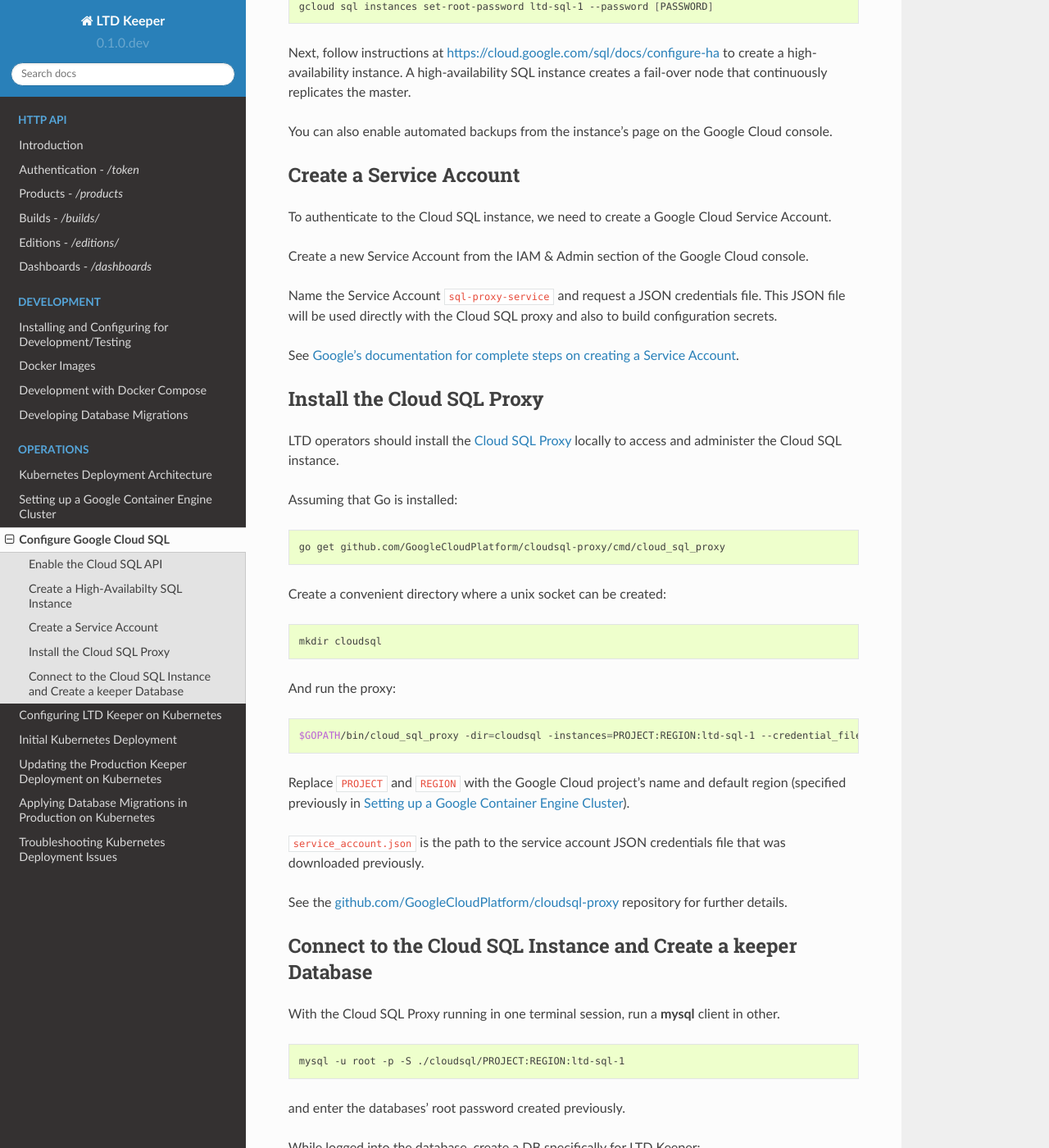
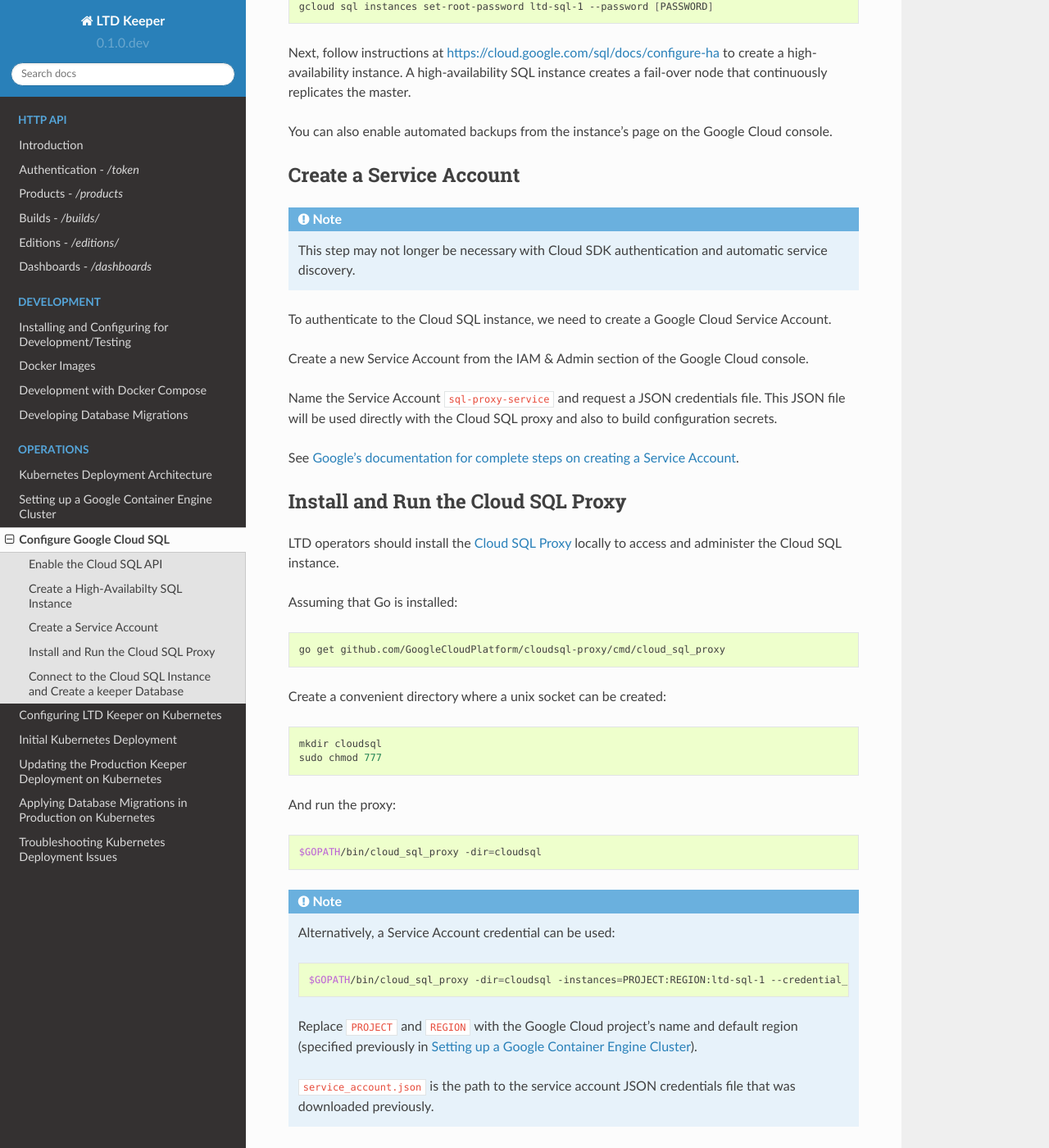
Before and after one commit to lsst-sqre/ltd-keeper, a Sphinx documentation site: the page built from docs/gke-cloudsql.rst, in a window 1280 px wide and 1400 px high, scrolled down 761 px. Shown: the whole window at 82% size. Built offline with Sphinx 7.4.7 and the Read the Docs theme 2.0.0, drawn with Linux system fonts in a browser that asks for light colours.

Commit message:
Update cloudsql docs with cloud sdk creds
This is a useful way to log into a CloudSQL DB on a dev machine without
having to set up a service account.

```diff
--- a/docs/gke-cloudsql.rst
+++ b/docs/gke-cloudsql.rst
@@ -38,6 +38,10 @@
 Create a Service Account
 ========================
 
+.. note::
+
+   This step may not longer be necessary with Cloud SDK authentication and automatic service discovery.
+
 To authenticate to the Cloud SQL instance, we need to create a Google Cloud Service Account.
 
 Create a new Service Account from the IAM & Admin section of the Google Cloud console.
@@ -47,8 +51,10 @@
 
 See `Google's documentation for complete steps on creating a Service Account <https://cloud.google.com/sql/docs/sql-proxy#create-service-account>`__.
 
-Install the Cloud SQL Proxy
-===========================
+.. _gke-cloudsql-proxy:
+
+Install and Run the Cloud SQL Proxy
+===================================
 
 LTD operators should install the `Cloud SQL Proxy <https://cloud.google.com/sql/docs/sql-proxy>`_ locally to access and administer the Cloud SQL instance.
 
@@ -63,18 +69,30 @@
 .. code-block:: bash
 
    mkdir cloudsql
+   sudo chmod 777
+
 
 And run the proxy:
 
 .. code-block:: bash
 
-   $GOPATH/bin/cloud_sql_proxy -dir=cloudsql -instances=PROJECT:REGION:ltd-sql-1 --credential_file=service_account.json
+   $GOPATH/bin/cloud_sql_proxy -dir=cloudsql
 
-Replace ``PROJECT`` and ``REGION`` with the Google Cloud project's name and default region (specified previously in :doc:`gke-setup`).
+.. note::
 
-``service_account.json`` is the path to the service account JSON credentials file that was downloaded previously.
+   Alternatively, a Service Account credential can be used:
+
+   .. code-block:: bash
+
+      $GOPATH/bin/cloud_sql_proxy -dir=cloudsql -instances=PROJECT:REGION:ltd-sql-1 --credential_file=service_account.json
+
+   Replace ``PROJECT`` and ``REGION`` with the Google Cloud project's name and default region (specified previously in :doc:`gke-setup`).
+
+   ``service_account.json`` is the path to the service account JSON credentials file that was downloaded previously.
 
 See the `github.com/GoogleCloudPlatform/cloudsql-proxy <https://github.com/GoogleCloudPlatform/cloudsql-proxy>`_ repository for further details.
+
+.. _gke-cloudsql-connect:
 
 Connect to the Cloud SQL Instance and Create a keeper Database
 ==============================================================
```
